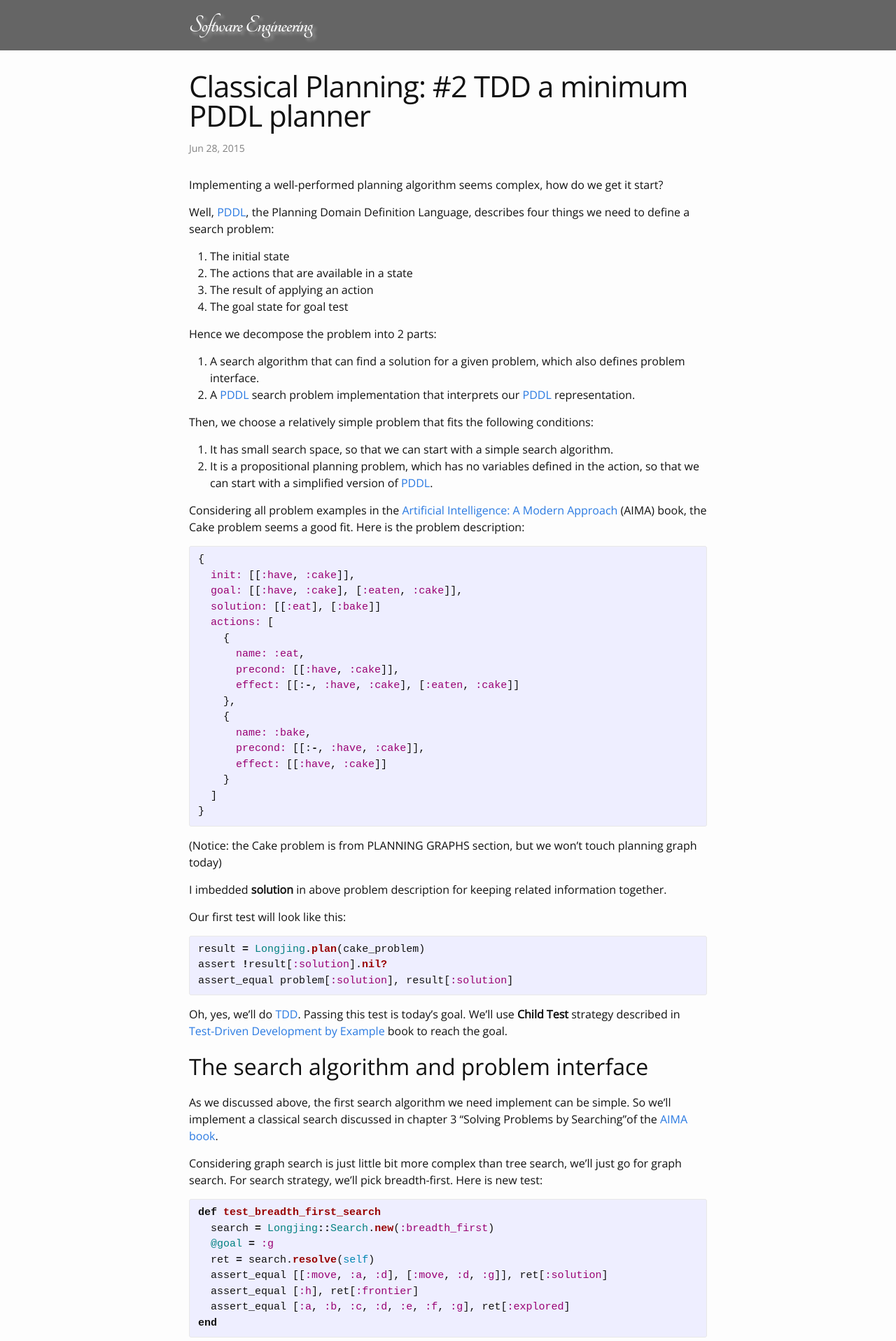
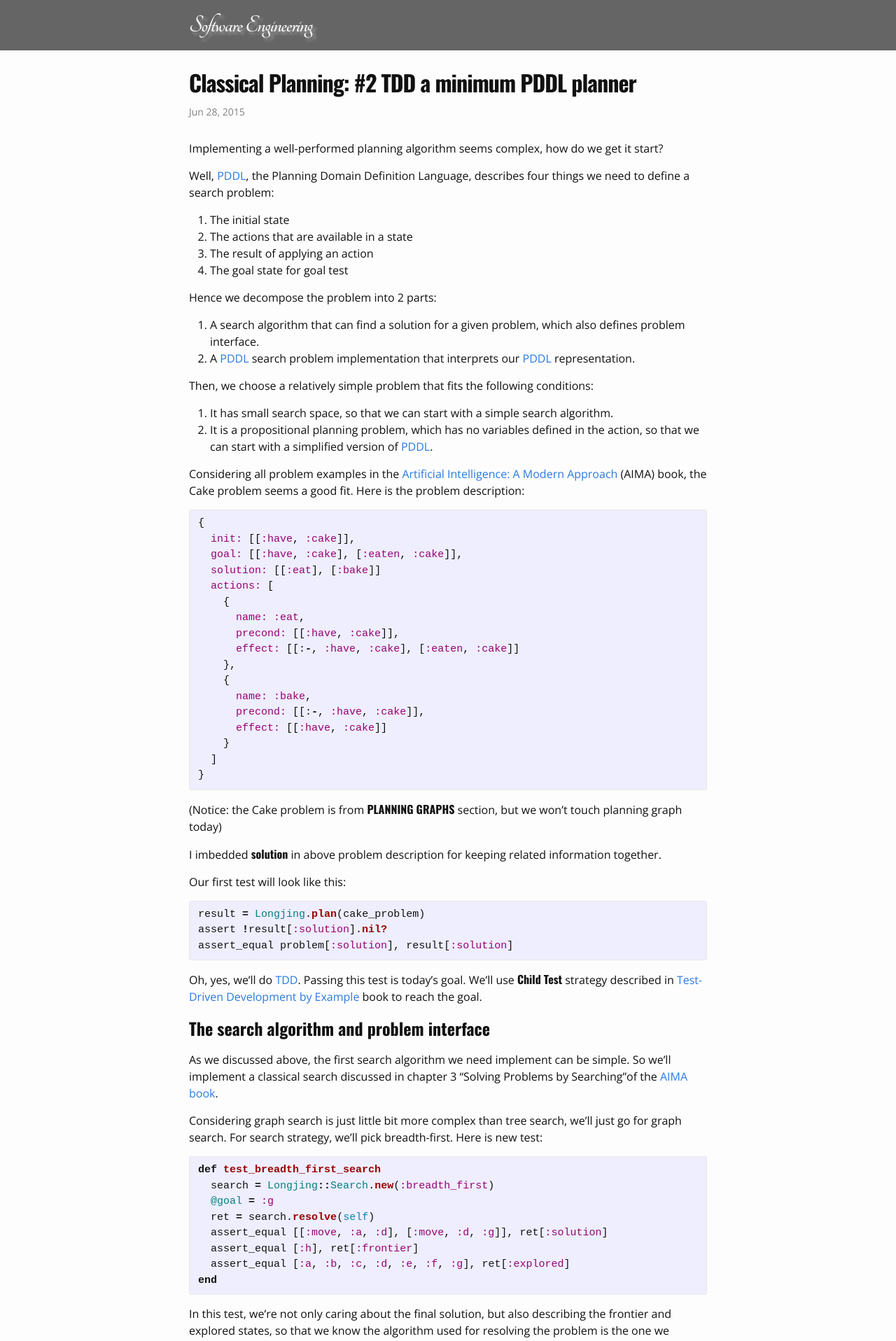
Before and after one commit to xli/xli.github.io, a Jekyll site: the page built from _posts/2015-06-28-classical-planning-2-tdd-a-minimum-pddl-planner.md, in a window 1280 px wide. Shown: the top 1916 px of the page at 70% size. Built offline with Jekyll 4.4.1, drawn with Linux system fonts in a browser that asks for light colours.

Commit message:
update font-size; add new font for h & strong tags

```diff
--- a/_includes/head.html
+++ b/_includes/head.html
@@ -9,5 +9,5 @@
   <link rel="stylesheet" href="{{ "/css/main.css" | prepend: site.baseurl }}">
   <link rel="canonical" href="{{ page.url | replace:'index.html','' | prepend: site.baseurl | prepend: site.url }}">
   <link rel="alternate" type="application/rss+xml" title="{{ site.title }}" href="{{ "/feed.xml" | prepend: site.baseurl | prepend: site.url }}" />
-  <link rel="stylesheet" href="//fonts.googleapis.com/css?family=Open+Sans|Tangerine:bold">
+  <link rel="stylesheet" href="//fonts.googleapis.com/css?family=Oswald:bold|Open+Sans|Tangerine:bold">
 </head>
--- a/_posts/2015-06-28-classical-planning-2-tdd-a-minimum-pddl-planner.md
+++ b/_posts/2015-06-28-classical-planning-2-tdd-a-minimum-pddl-planner.md
@@ -54,7 +54,7 @@ Here is the problem description:
 
 {% endhighlight %}
 
-(Notice: the Cake problem is from PLANNING GRAPHS section, but we won't touch planning graph today)
+(Notice: the Cake problem is from **PLANNING GRAPHS** section, but we won't touch planning graph today)
 
 I imbedded **solution** in above problem description for
 keeping related information together.
--- a/_sass/_layout.scss
+++ b/_sass/_layout.scss
@@ -185,7 +185,7 @@
 
 .post-link {
     display: block;
-    font-size: 24px;
+    font-size: 1em;
 }
 
 
@@ -198,12 +198,12 @@
 }
 
 .post-title {
-    font-size: 42px;
+    font-size: 2em;
     letter-spacing: -1px;
     line-height: 1;
 
     @include media-query($on-laptop) {
-        font-size: 36px;
+        font-size: 1.8em;
     }
 }
 
@@ -211,26 +211,26 @@
     margin-bottom: $spacing-unit;
 
     h2 {
-        font-size: 32px;
+        font-size: 1.5em;
 
         @include media-query($on-laptop) {
-            font-size: 28px;
+            font-size: 1.4em;
         }
     }
 
     h3 {
-        font-size: 26px;
+        font-size: 1.3em;
 
         @include media-query($on-laptop) {
-            font-size: 22px;
+            font-size: 1.2em;
         }
     }
 
     h4 {
-        font-size: 20px;
+        font-size: 1.2em;
 
         @include media-query($on-laptop) {
-            font-size: 18px;
+            font-size: 1.1em;
         }
     }
 }
--- a/css/main.scss
+++ b/css/main.scss
@@ -56,6 +56,10 @@ $on-laptop:        800px;
   text-shadow: 4px 4px 4px #aaa;
 }
 
+strong,h1,h2,h3,h4,h5,h6 {
+  font-family: Oswald, Open Sans, Helvetica, Arial, sans-serif;
+}
+
 .contact-list {
   font-size: 36px;
   img {
```
